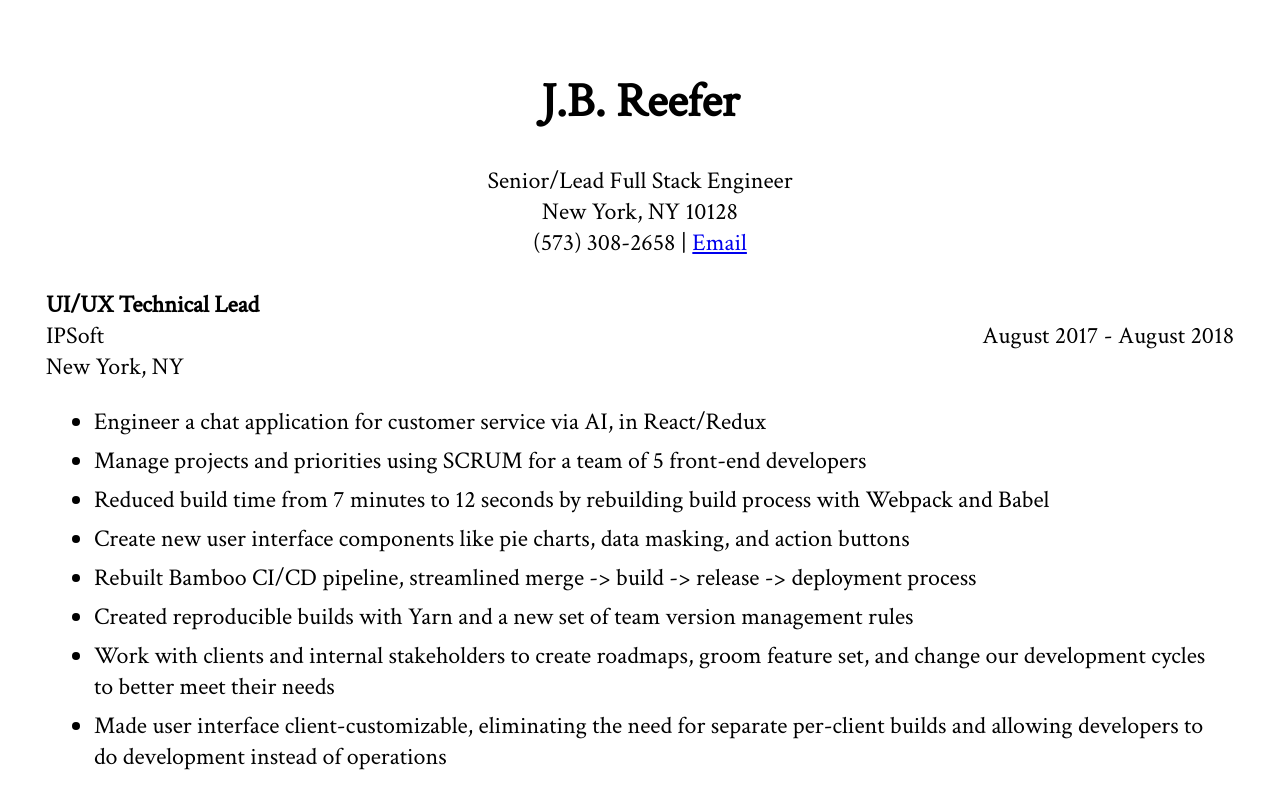
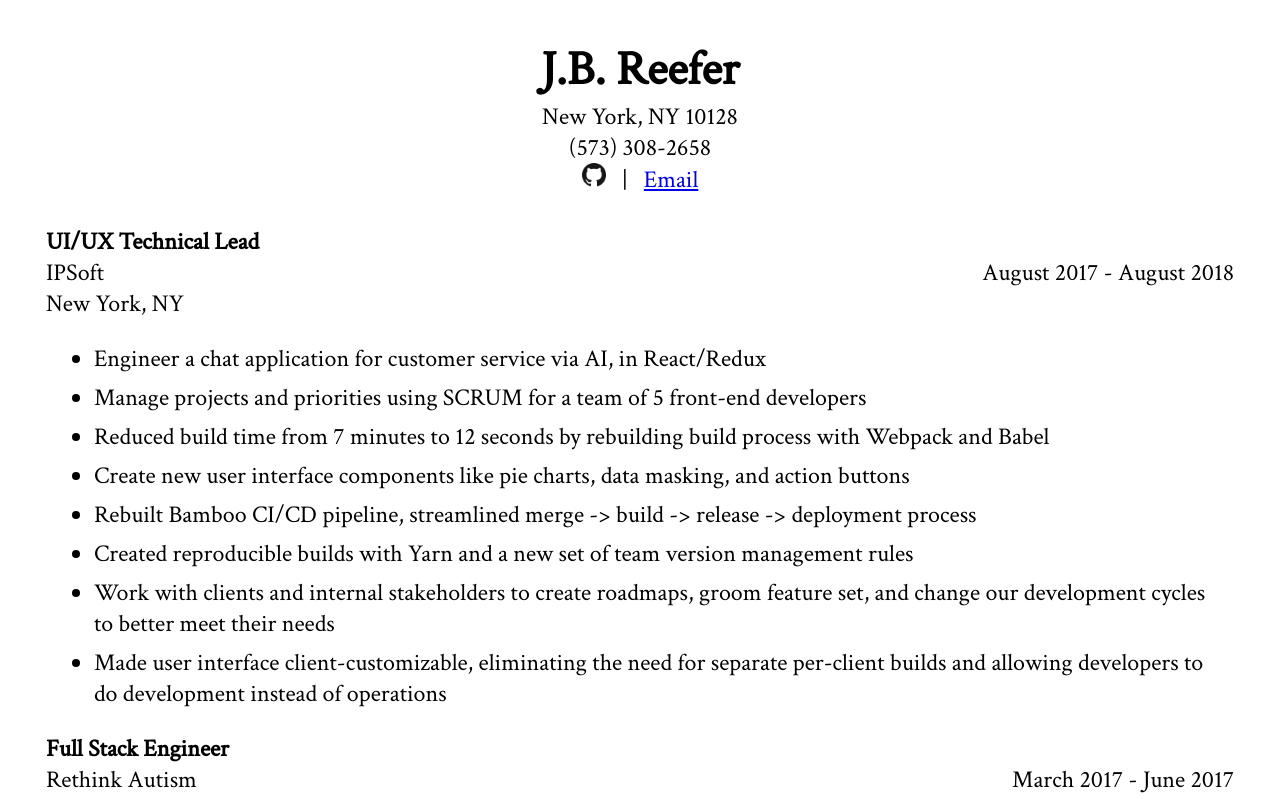
Before and after one commit to jb-reefer/resume, a React (Create React App) app: page / in a window 1280 px wide. Shown: the top 799 px of the page. Built offline with nearby package versions, Linux system fonts and the light colour scheme; the HTML template or start-up script is replaced by a standard one.

Commit message:
layout with github logo

```diff
--- a/src/components/Hero/Hero.css
+++ b/src/components/Hero/Hero.css
@@ -4,3 +4,11 @@
   text-align: center;
   font-style: normal;
 }
+
+h1 {
+  margin: 0;
+}
+
+.Contacts > * {
+  padding: 1rem;
+}
--- a/src/components/Hero/index.tsx
+++ b/src/components/Hero/index.tsx
@@ -4,8 +4,12 @@
 export const Hero = (props: any) => (
   <address className="Hero">
     <h1 title="Really it's James Brooks Gardner Reefer but this is so much simpler">J.B. Reefer</h1>
-    <div>Senior/Lead Full Stack Engineer</div>
+    {/* <div>Senior/Lead Full Stack Engineer</div> */}
     <div>New York, NY 10128</div>
-    <span>(573) 308-2658 | <a href="mailto:james.reefer@gmail.com?subject=Let's be friends!">Email</a></span>
+    <div>(573) 308-2658</div>
+    <div className="Contacts">
+      <a href="https://github.com/jb-reefer"><img height="24" src="/GitHub-Mark-64px.png" /></a>|
+      <a href="mailto:james.reefer@gmail.com?subject=Let's be friends!">Email</a>
+    </div>
   </address>
 )
```
